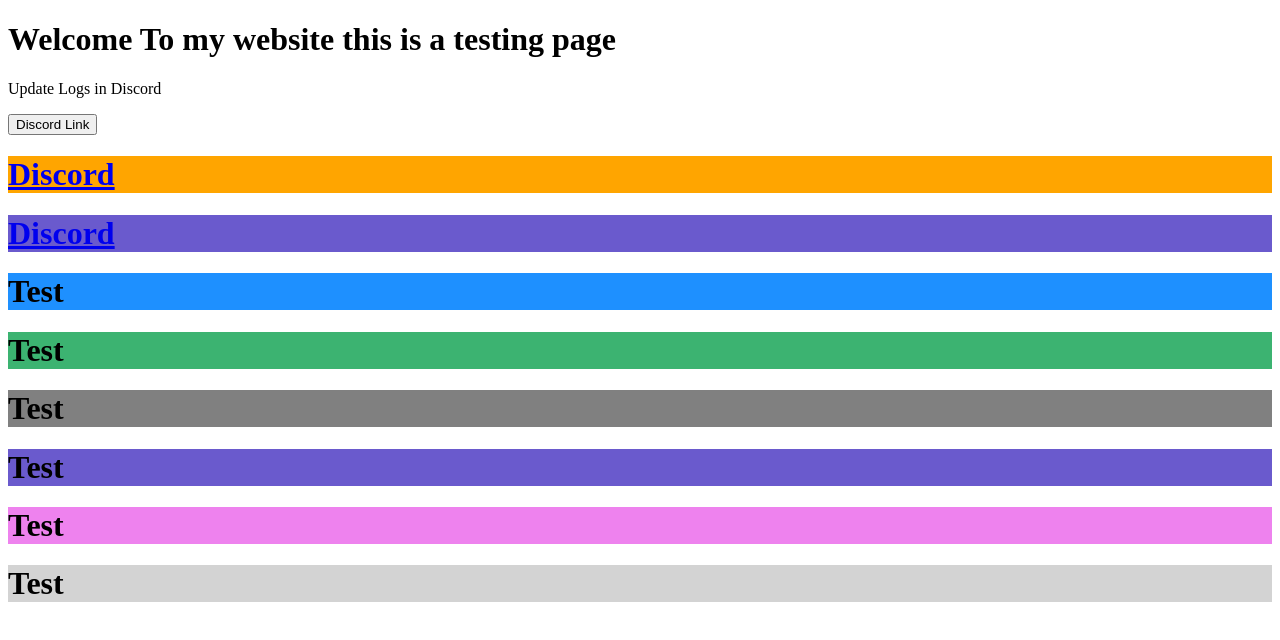
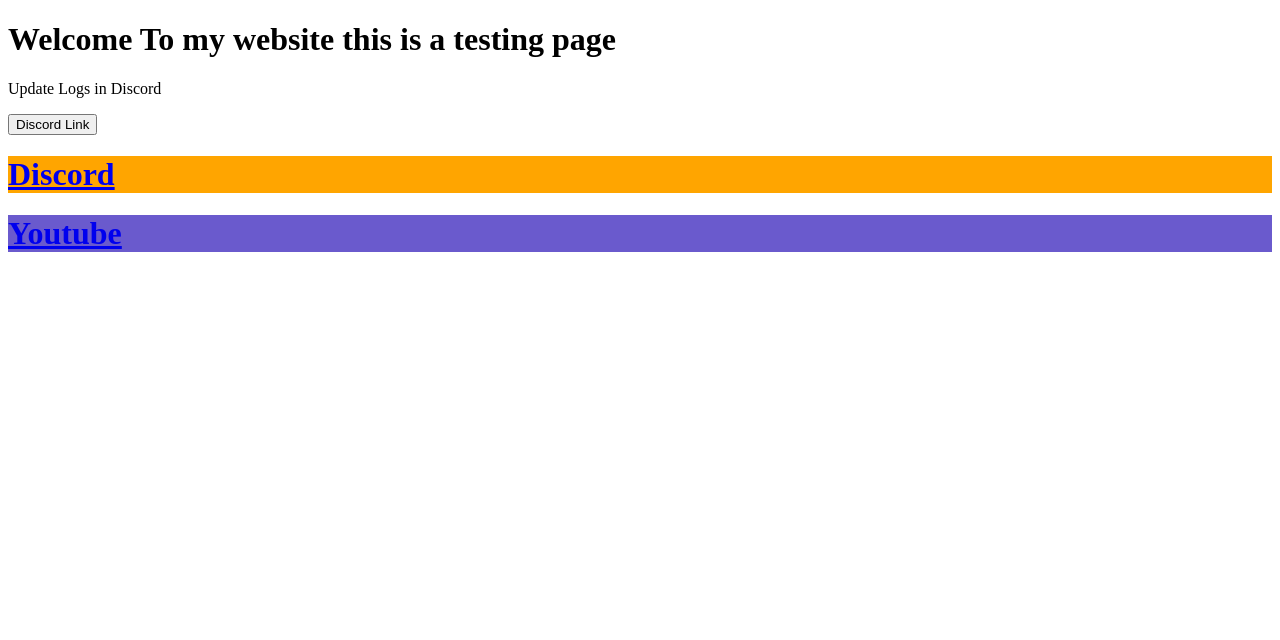
Before and after one commit to NOCZY/noczy.github.com, a plain HTML site: page index.html in a window 1280 px wide. Drawn offline with Linux system fonts and the light colour scheme.

Commit message:
Update index.html

```diff
--- a/index.html
+++ b/index.html
@@ -7,7 +7,7 @@
 
 </body>
 </html>
-<a href="https://discord.gg/UU8bFr3z">
+<a href="https://github.com/NOCZY">
   <button>Discord Link</button>
 </a>
 
@@ -21,15 +21,10 @@
  </a>
 
    <a href="https://www.youtube.com/@NoKainieFr_">
-    <h1 style="background-color:SlateBlue;">Discord</h1>
+    <h1 style="background-color:SlateBlue;">Youtube</h1>
  </a>
 
-<h1 style="background-color:DodgerBlue;">Test</h1>
-<h1 style="background-color:MediumSeaGreen;">Test</h1>
-<h1 style="background-color:Gray;">Test</h1>
-<h1 style="background-color:SlateBlue;">Test</h1>
-<h1 style="background-color:Violet;">Test</h1>
-<h1 style="background-color:LightGray;">Test</h1>
+
 
 </body>
 </html>
```
